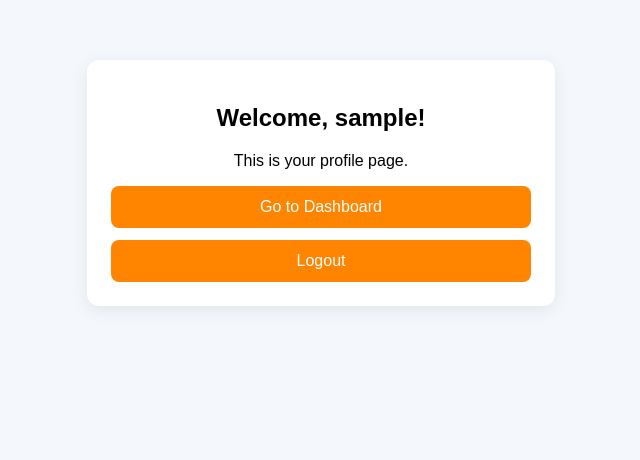
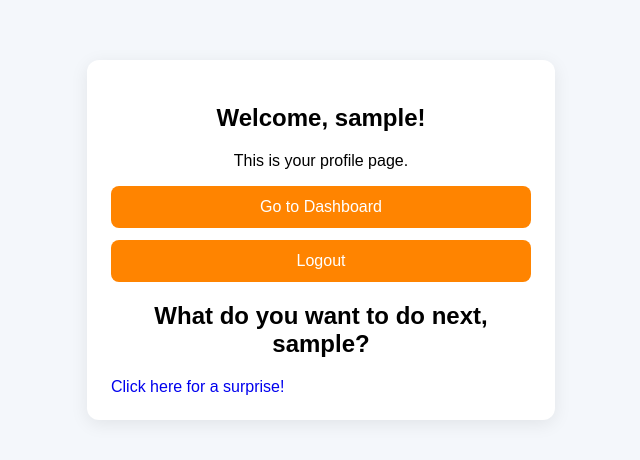
Before and after one commit to rushanh1/secure-login-system, a Flask app: template templates/profile.html in a window 1280 px wide. Shown: the top 460 px of the page, without its empty margins (319-959 px from the left). Run offline with Flask 3, Linux system fonts and the light colour scheme; the template is opened without the code that fills it: most values are stand-ins (such as "Sample title", 1, 10 or a date in 2020).

Commit message:
Update profile.html

```diff
--- a/templates/profile.html
+++ b/templates/profile.html
@@ -16,4 +16,7 @@
         <button type="button">Logout</button>
     </a>
 </div>
+<h2>What do you want to do next, {{ username }}?</h2>
+<a href="https://www.youtube.com/watch?v=dQw4w9WgXcQ" target="_blank">Click here for a surprise!</a>
+
 {% endblock %}
```
